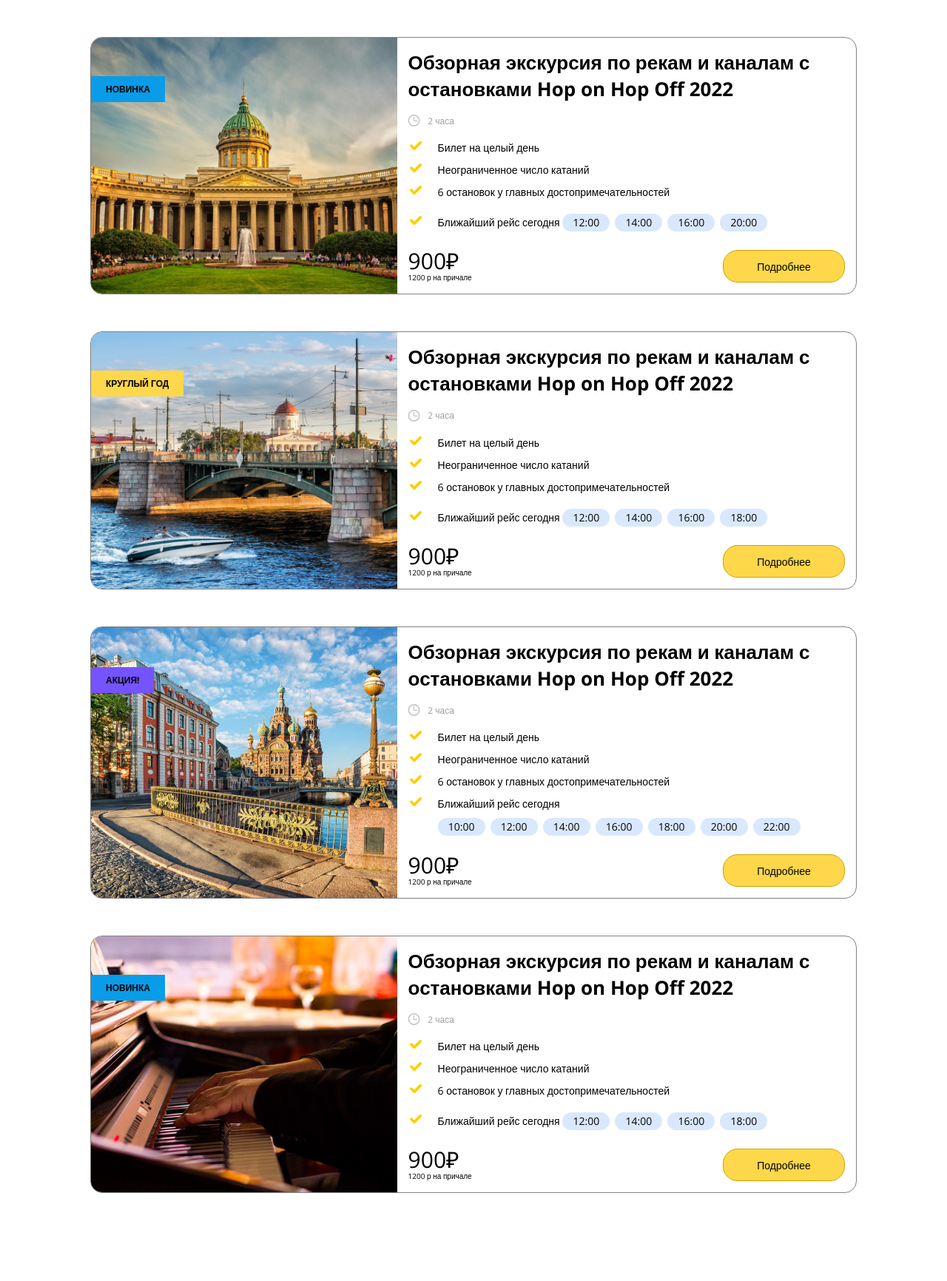
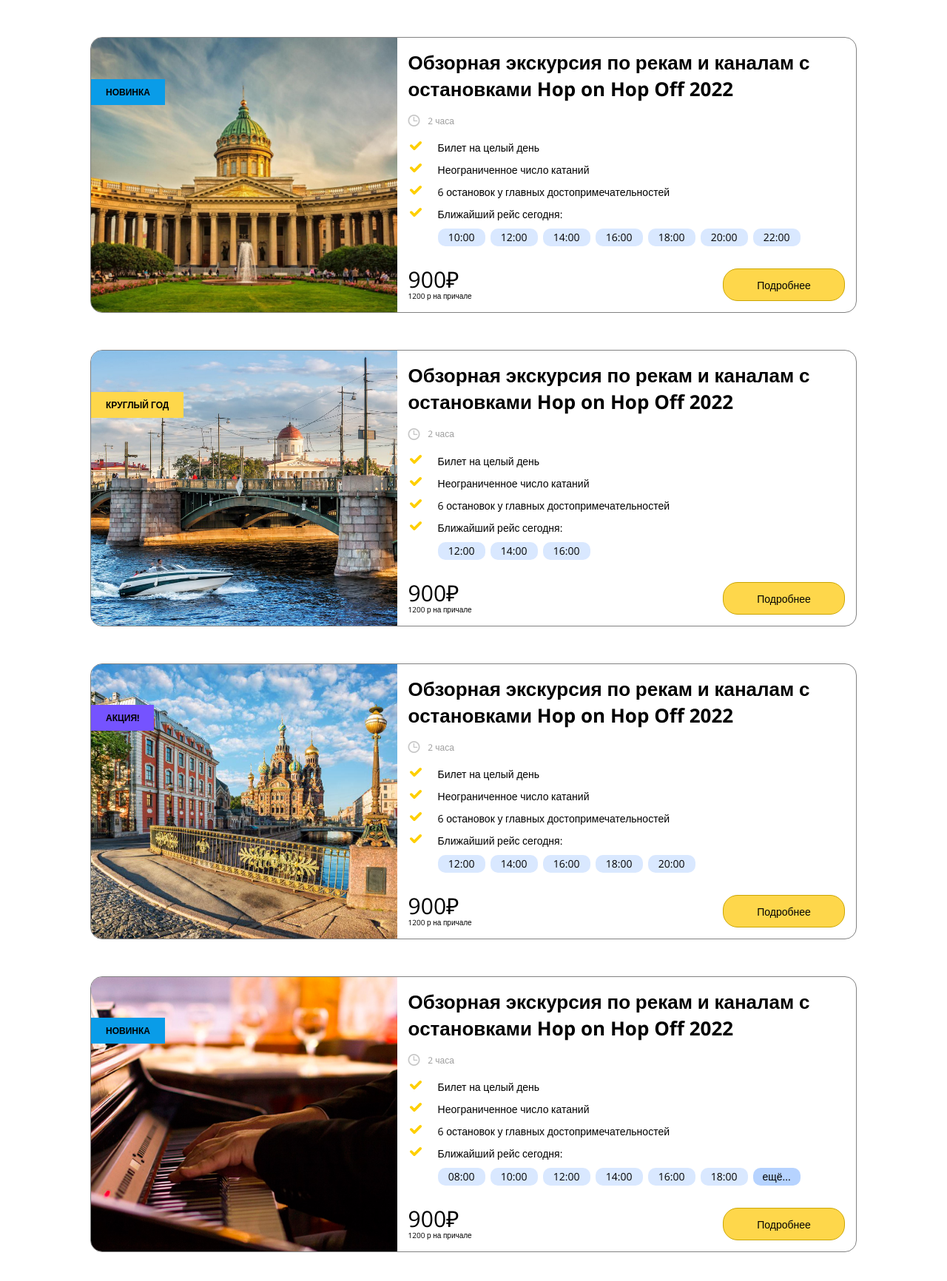
Before and after one commit to Electr0Nick/test_nevatrip, a plain HTML site: page index.html in a window 1280 px wide. Shown: the whole page at 74% size. Before the commit the page ends 1663 px from the top, so only its background shows below. Drawn offline with nearby package versions, Linux system fonts and the light colour scheme; files whose address does not match are found by name.

Commit message:
add js for hide time blocks

```diff
--- a/index.html
+++ b/index.html
@@ -31,15 +31,18 @@
                         <li class="info__advantage"><span>Билет на целый день</span></li>
                         <li class="info__advantage"><span>Неограниченное число катаний</span></li>
                         <li class="info__advantage"><span>6 остановок у главных достопримечательностей</span></li>
-                        <li class="info__advantage" id="advantage"><span>Ближайший рейс сегодня</span>
-                            <div class="info__timesblock" id="timeblock">
-                                <div class="info__time"><a href="##">12:00</a></div>
-                                <div class="info__time"><a href="##">14:00</a></div>
-                                <div class="info__time"><a href="##">16:00</a></div>
-                                <div class="info__time"><a href="##">18:00</a></div>
-                                <div class="info__time"><a href="##">20:00</a></div>
+                        <li class="info__advantage"><span>Ближайший рейс сегодня:</span></li>
+                        <div class="info__timesblock">
+                            <div class="info__time timestyle"><a href="##">10:00</a></div>
+                            <div class="info__time timestyle"><a href="##">12:00</a></div>
+                            <div class="info__time timestyle"><a href="##">14:00</a></div>
+                            <div class="info__time timestyle"><a href="##">16:00</a></div>
+                            <div class="info__time timestyle"><a href="##">18:00</a></div>
+                            <div class="info__time timestyle"><a href="##">20:00</a></div>
+                            <div class="info__time timestyle"><a href="##">22:00</a></div>
+                            <div class="info__more timestyle displaynone">ещё...</div>
+                            <div class="info__close timestyle displaynone">скрыть</div>
                         </div>
-                        </li>
                     </ul>
                     <div class="info__footer">
                         <div class="info__price">
@@ -66,14 +69,14 @@
                         <li class="info__advantage"><span>Билет на целый день</span></li>
                         <li class="info__advantage"><span>Неограниченное число катаний</span></li>
                         <li class="info__advantage"><span>6 остановок у главных достопримечательностей</span></li>
-                        <li class="info__advantage"><span>Ближайший рейс сегодня</span>
+                        <li class="info__advantage"><span>Ближайший рейс сегодня:</span></li>
                         <div class="info__timesblock">
-                                <div class="info__time">12:00</div>
-                                <div class="info__time">14:00</div>
-                                <div class="info__time">16:00</div>
-                                <div class="info__time">18:00</div>
+                            <div class="info__time timestyle"><a href="##">12:00</a></div>
+                            <div class="info__time timestyle"><a href="##">14:00</a></div>
+                            <div class="info__time timestyle"><a href="##">16:00</a></div>
+                            <div class="info__more timestyle displaynone">ещё...</div>
+                            <div class="info__close timestyle displaynone">скрыть</div>
                         </div>
-                        </li>
                     </ul>
                     <div class="info__footer">
                         <div class="info__price">
@@ -100,17 +103,16 @@
                         <li class="info__advantage"><span>Билет на целый день</span></li>
                         <li class="info__advantage"><span>Неограниченное число катаний</span></li>
                         <li class="info__advantage"><span>6 остановок у главных достопримечательностей</span></li>
-                        <li class="info__advantage"><span>Ближайший рейс сегодня</span>
+                        <li class="info__advantage"><span>Ближайший рейс сегодня:</span></li>
                         <div class="info__timesblock">
-                                <div class="info__time">10:00</div>
-                                <div class="info__time">12:00</div>
-                                <div class="info__time">14:00</div>
-                                <div class="info__time">16:00</div>
-                                <div class="info__time">18:00</div>
-                                <div class="info__time">20:00</div>
-                                <div class="info__time">22:00</div>
+                            <div class="info__time timestyle"><a href="##">12:00</a></div>
+                            <div class="info__time timestyle"><a href="##">14:00</a></div>
+                            <div class="info__time timestyle"><a href="##">16:00</a></div>
+                            <div class="info__time timestyle"><a href="##">18:00</a></div>
+                            <div class="info__time timestyle"><a href="##">20:00</a></div>
+                            <div class="info__more timestyle displaynone">ещё...</div>
+                            <div class="info__close timestyle displaynone">скрыть</div>
                         </div>
-                        </li>
                     </ul>
                     <div class="info__footer">
                         <div class="info__price">
@@ -137,14 +139,19 @@
                         <li class="info__advantage"><span>Билет на целый день</span></li>
                         <li class="info__advantage"><span>Неограниченное число катаний</span></li>
                         <li class="info__advantage"><span>6 остановок у главных достопримечательностей</span></li>
-                        <li class="info__advantage"><span>Ближайший рейс сегодня</span>
+                        <li class="info__advantage"><span>Ближайший рейс сегодня:</span></li>
                         <div class="info__timesblock">
-                                <div class="info__time">12:00</div>
-                                <div class="info__time">14:00</div>
-                                <div class="info__time">16:00</div>
-                                <div class="info__time">18:00</div>
+                            <div class="info__time timestyle"><a href="##">08:00</a></div>
+                            <div class="info__time timestyle"><a href="##">10:00</a></div>
+                            <div class="info__time timestyle"><a href="##">12:00</a></div>
+                            <div class="info__time timestyle"><a href="##">14:00</a></div>
+                            <div class="info__time timestyle"><a href="##">16:00</a></div>
+                            <div class="info__time timestyle"><a href="##">18:00</a></div>
+                            <div class="info__time timestyle"><a href="##">20:00</a></div>
+                            <div class="info__time timestyle"><a href="##">22:00</a></div>
+                            <div class="info__more timestyle displaynone">ещё...</div>
+                            <div class="info__close timestyle displaynone">скрыть</div>
                         </div>
-                        </li>
                     </ul>
                     <div class="info__footer">
                         <div class="info__price">
--- a/js/script-block.js
+++ b/js/script-block.js
@@ -1,43 +1,60 @@
 "use strict"
 
-let infoBlock = document.getElementById('advantage');
-let infoBlockWidth = infoBlock.offsetWidth;
-// console.log(infoBlock);
-// console.log(infoBlockWidth);
-
-let timeBlock = document.getElementById('timeblock');
+let timeBlock = document.querySelector(".info__timesblock");
 let timeBlockWidth = timeBlock.offsetWidth;
-// console.log(timeBlock);
-console.log(timeBlockWidth);
-
-// --------------------------------------------------------------------------
-let timeBlockWidth1 = 347; // получаем автоматически длину блока timeblock
-
-let oneStep = 64 + 7; // получаем автоматически длину time + gap
-let remainder = timeBlockWidth1; // разница (изначально приравниваем к длине блока)
-let counter; // создаём счётчик
+let timeWidth = document.querySelector(".info__time").offsetWidth;
+let timeBlockStyles = window.getComputedStyle(timeBlock);
+let gap = parseInt(timeBlockStyles.gap);
+let oneStep = timeWidth + gap;
+let remainder = timeBlockWidth;
+let capacity;
+let arrayTimeBlock = document.querySelectorAll(".info__timesblock");
 
 for (let i = 1; i < 100; i++) {
-    remainder -= oneStep; // каждый раз вычитаем из разницы шаг
-    if (remainder < oneStep - 7) { // если разница станет меньше чем шаг - gap
-        counter = i; // обновляем счётчик
-        break; // завершаем
+    remainder -= oneStep;
+    if (remainder < oneStep - gap) {
+        capacity = i;
+        break;
     }
 }
 
-// получаем количество элементов time
+function hideAndOpenAllTimes(timeBlock) {
+    let arrayTime = timeBlock.querySelectorAll(".info__time");
+    let arrayTimeLength = arrayTime.length;
+    let moreBtn = timeBlock.querySelector(".info__more");
+    let closeBtn = timeBlock.querySelector(".info__close");
 
-// получаем массив всех элементов time
+    function hideTimes() {
+        moreBtn.classList.remove('displaynone');
+        closeBtn.classList.add('displaynone');
+        for (let i = 1; i < arrayTimeLength; i++) {
+            if (i >= capacity - 1) {
+                arrayTime[i].classList.add('displaynone');
+            }
+        }
+    }
+    function openTimes() {
+        moreBtn.classList.add('displaynone');
+        closeBtn.classList.remove('displaynone');
+        for (let i = 0; i < arrayTimeLength; i++) {
+            if (arrayTime[i].classList.contains('displaynone')) {
+                arrayTime[i].classList.remove('displaynone');
+            }
+        }
+    }
 
-// если счетчик == количество time то ок
+    if (capacity < arrayTimeLength) {
+        hideTimes();
+    }
 
-// если меньше
-// включаем элемент ЕЩЁ
-// перебираем for массив элементов time
-// если i больше счетчика, добавляем элементу display = "none"
+    moreBtn.addEventListener('click', function () {
+        openTimes();
+    });
+    closeBtn.addEventListener('click', function () {
+        hideTimes();
+    });
+}
 
-let test = document.querySelectorAll(".info__time")[3];
-test.style.display = "none";
-
-// вешаем на элемент ЕЩЁ обработчик click
-// при нажатии элемент ЕЩЁ выключаем, все остальные элементы включаем
+for (let i = 0; i < arrayTimeBlock.length; i++) {
+    hideAndOpenAllTimes(arrayTimeBlock[i]);
+}
--- a/scss/block.scss
+++ b/scss/block.scss
@@ -82,21 +82,14 @@
         display: inline-flex;
         flex-wrap: wrap;
         gap: 7px;
-        margin: 10px 0 0 15px;
+        margin: 0 0 15px 40px;
     }
     &__time {
-        display: flex;
-        justify-content: center;
-        align-items: center;
-        width: 64px;
-        height: 24px;
-        border-radius: 12px;
         background-color: #D9E8FF;
-        line-height: 24px;
-        &:hover {
-            background-color: #6BA6FF;
-            color: #FFF;
-        }
+    }
+    &__more,
+    &__close {
+        background-color: #b6d3ff;
     }
     &__footer {
         display: flex;
@@ -127,3 +120,18 @@
         }
     }
 }
+.timestyle {
+    width: 64px;
+    height: 24px;
+    border-radius: 10px;
+    line-height: 24px;
+    text-align: center;
+    &:hover {
+        background-color: #6BA6FF;
+        color: #FFF;
+        cursor: pointer;
+    }
+}
+.displaynone {
+    display: none;
+}
```
Also changed, not shown: css/style.css. Lines whose indentation alone changed are shown as unchanged.
